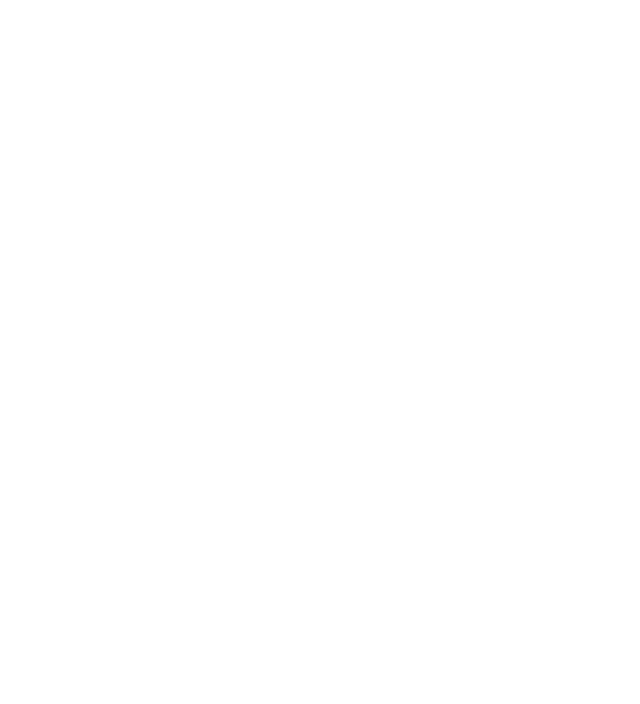
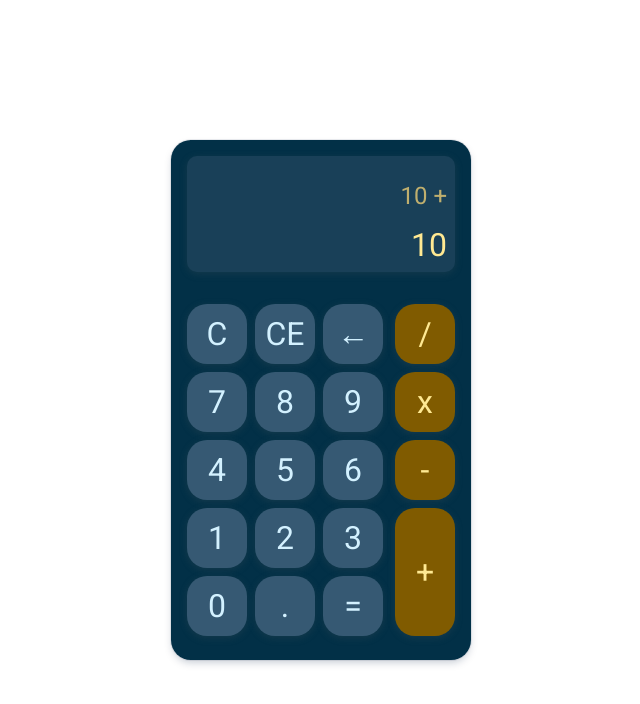
Before and after one commit to LyzanderAndrylie/odin-calculator, a website: page index.html in a window 1280 px wide. Shown: the whole page, without its empty margins (319-959 px from the left). Drawn offline with Linux system fonts and the light colour scheme.

Commit message:
Implement UI

```diff
--- a/css/style.css
+++ b/css/style.css
@@ -0,0 +1,107 @@
+@import url('https://fonts.googleapis.com/css2?family=Roboto&display=swap');
+
+* {
+    margin: 0;
+    padding: 0;
+    box-sizing: border-box;
+    font-family: 'Roboto', sans-serif;
+
+    /* For debugging */
+    /* border: 1px solid red; */
+}
+
+body {
+    min-height: 100vh;
+
+    display: flex;
+    justify-content: center;
+    align-items: center;
+}
+
+button {
+    font-size: 32px;
+    width: 60px;
+    aspect-ratio: 1 / 1;
+    border-radius: 20px;
+    background-color: #365973;
+    color: #d3f1ff;
+    border: 0px;
+    box-shadow: rgba(99, 99, 99, 0.2) 0px 2px 8px 0px;
+}
+
+button:hover {
+    filter: brightness(75%);
+}
+
+#calculator {
+    width: 300px;
+    height: 520px;
+    padding: 16px;
+    background-color: #023047;
+    border-radius: 20px;
+    box-shadow: rgba(9, 30, 66, 0.25) 0px 4px 8px -2px, rgba(9, 30, 66, 0.08) 0px 0px 0px 1px;
+
+    display: flex;
+    flex-direction: column;
+    gap: 32px;
+}
+
+#display {
+    text-align: right;
+    height: 120px;
+    font-size: 32px;
+    background-color: #194058;
+    color: #ffe992;
+    border-radius: 10px;
+    padding: 8px;
+    box-shadow: rgba(99, 99, 99, 0.2) 0px 2px 8px 0px;
+
+    display: flex;
+    flex-direction: column;
+    justify-content: end;
+    gap: 16px;
+}
+
+#current-progress {
+    color: #ffe992;
+    filter: brightness(75%);
+    font-size: 24px;
+}
+
+#keypad {
+    display: flex;
+    justify-content: space-between;
+}
+
+#control-button,
+.button-row {
+    margin-bottom: 8px;
+}
+
+#number-button:last-child {
+    margin-bottom: 0;
+}
+
+
+.button-row {
+    display: flex;
+    justify-content: space-between;
+    gap: 8px;
+}
+
+#operator-button {
+    display: flex;
+    flex-direction: column;
+    gap: 8px;
+    color: #95cce7;
+}
+
+#operator-button > button {
+    background-color: #805b00;
+    color: #ffe992;
+}
+
+#operator-button #add {
+    flex: 1;
+    margin-bottom: 8px;
+}
--- a/index.html
+++ b/index.html
@@ -1,5 +1,6 @@
 <!DOCTYPE html>
 <html lang="en">
+
 <head>
     <meta charset="UTF-8">
     <meta name="viewport" content="width=device-width, initial-scale=1.0">
@@ -7,7 +8,51 @@
     <link rel="stylesheet" href="./css/style.css">
     <script src="./js/script.js" defer></script>
 </head>
+
 <body>
+    <div id="calculator">
+        <div id="display">
+            <div id="current-progress">10 +</div>
+            <div id="result">10</div>
+        </div>
+        <div id="keypad">
+            <div id="container">
+                <div id="control-button" class="button-row">
+                    <button>C</button>
+                    <button>CE</button>
+                    <button>←</button>
+                </div>
+                <div id="number-button">
+                    <div class="button-row">
+                        <button>7</button>
+                        <button>8</button>
+                        <button>9</button>
+                    </div>
+                    <div class="button-row">
+                        <button>4</button>
+                        <button>5</button>
+                        <button>6</button>
+                    </div>
+                    <div class="button-row">
+                        <button>1</button>
+                        <button>2</button>
+                        <button>3</button>
+                    </div>
+                    <div class="button-row">
+                        <button>0</button>
+                        <button>.</button>
+                        <button>=</button>
+                    </div>
+                </div>
+            </div>
+            <div id="operator-button">
+                <button id="divide">/</button>
+                <button id="multiply">x</button>
+                <button id="substract">-</button>
+                <button id="add">+</button>
+            </div>
+        </div>
+    </div>
+</body>
 
-</body>
 </html>
```
